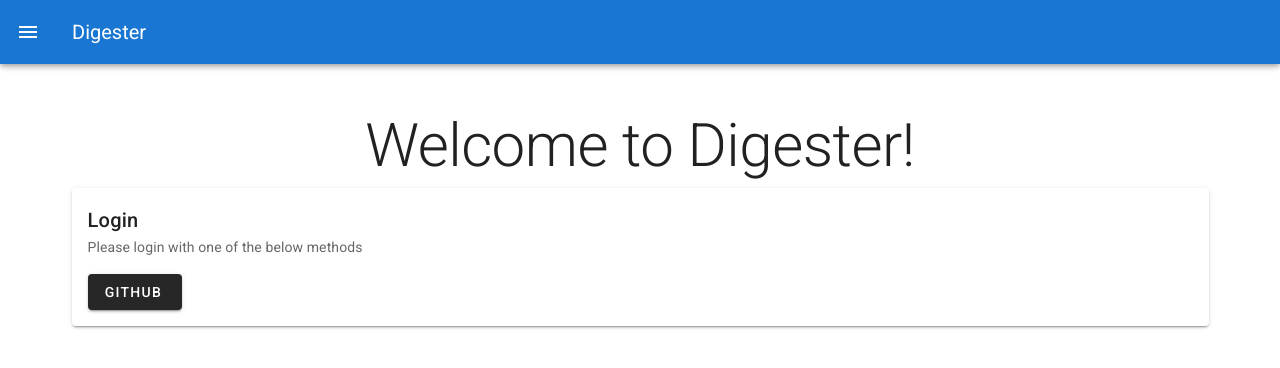
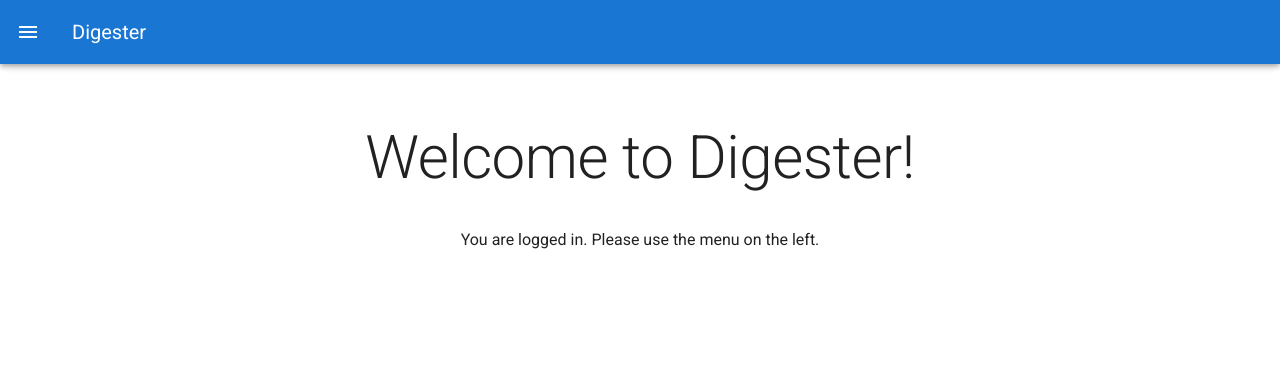
Before and after one commit to rethab/digester, a Vue app in the folder frontend/: page / in a window 1280 px wide. Shown: the top 368 px of the page. Built offline with nearby package versions, Linux system fonts and the light colour scheme; sample sign-in values are in the browser's storage; what vue-authenticate would draw is missing.

Commit message:
frontend: redirect to login if session expires

```diff
--- a/frontend/src/App.vue
+++ b/frontend/src/App.vue
@@ -1,13 +1,6 @@
 <template>
   <v-app>
-    <v-app-bar app color="primary" dark>
-      <v-app-bar-nav-icon @click.stop="drawer = !drawer"></v-app-bar-nav-icon>
-      <v-toolbar-title>Digester</v-toolbar-title>
-    </v-app-bar>
-    <v-content>
-      <router-view />
-    </v-content>
-    <v-navigation-drawer v-model="drawer" temporary absolute>
+    <v-navigation-drawer v-model="drawer" app temporary absolute>
       <v-list-item>
         <v-list-item-content>
           <v-list-item-title class="title">Digester</v-list-item-title>
@@ -45,6 +38,17 @@
         </div>
       </template>
     </v-navigation-drawer>
+
+    <v-app-bar app color="primary" dark>
+      <v-app-bar-nav-icon @click.stop="drawer = !drawer"></v-app-bar-nav-icon>
+      <v-toolbar-title>Digester</v-toolbar-title>
+    </v-app-bar>
+
+    <v-content>
+      <v-container fluid>
+        <router-view />
+      </v-container>
+    </v-content>
   </v-app>
 </template>
 
--- a/frontend/src/components/AuthLogin.vue
+++ b/frontend/src/components/AuthLogin.vue
@@ -23,6 +23,8 @@
     return {
       message: this.$route.query.requireAuth
         ? "This page requires authentication. Please log in:"
+        : this.$route.query.sessionExpired
+        ? "Your session has expired. Please login again:"
         : null
     };
   },
--- a/frontend/src/router/index.js
+++ b/frontend/src/router/index.js
@@ -50,7 +50,7 @@
 router.beforeEach((to, from, next) => {
   if (to.matched.some(record => record.meta.requiresAuth)) {
     if (!store.getters.isAuthenticated) {
-      next({ name: 'auth-login', query: { requireAuth: true }, meta: { message: 'Please login' } })
+      next({ name: 'auth-login', query: { requireAuth: true } })
     } else {
       next()
     }
--- a/frontend/src/services/api.js
+++ b/frontend/src/services/api.js
@@ -17,13 +17,12 @@
         // do nothing with success
         return resp;
     }, err => {
-        if (err.status === 401 && err.config && !err.config.__isRetryRequest) {
+        if (err.response.status === 401) {
             store.dispatch("unauthenticated").then(() => {
-                router.push({ name: 'auth-login', message: 'Please login again' });
+                router.push({ name: 'auth-login', query: { sessionExpired: true } });
             });
-        } else {
-            return Promise.reject(err);
         }
+        return Promise.reject(err);
     });
 
 
--- a/frontend/src/views/Home.vue
+++ b/frontend/src/views/Home.vue
@@ -1,7 +1,11 @@
 <template>
   <v-container>
     <h1 class="mt-10 display-3 d-flex justify-center">Welcome to Digester!</h1>
-    <AuthLogin />
+    <AuthLogin v-if="!isAuthenticated" />
+    <p
+      v-else
+      class="d-flex justify-center mt-10"
+    >You are logged in. Please use the menu on the left.</p>
   </v-container>
 </template>
 
@@ -10,6 +14,11 @@
 export default {
   components: {
     AuthLogin
+  },
+  computed: {
+    isAuthenticated() {
+      return this.$store.getters.isAuthenticated;
+    }
   }
 };
 </script>
--- a/frontend/src/views/Settings.vue
+++ b/frontend/src/views/Settings.vue
@@ -1,7 +1,5 @@
 <template>
-  <v-container>
-    <span class="display-1">Coming soon..</span>
-  </v-container>
+  <span class="display-1">Coming soon..</span>
 </template>
 
 <script>
```
Also changed, not shown: 1 other file (tests, documents, lock files or other folders).
